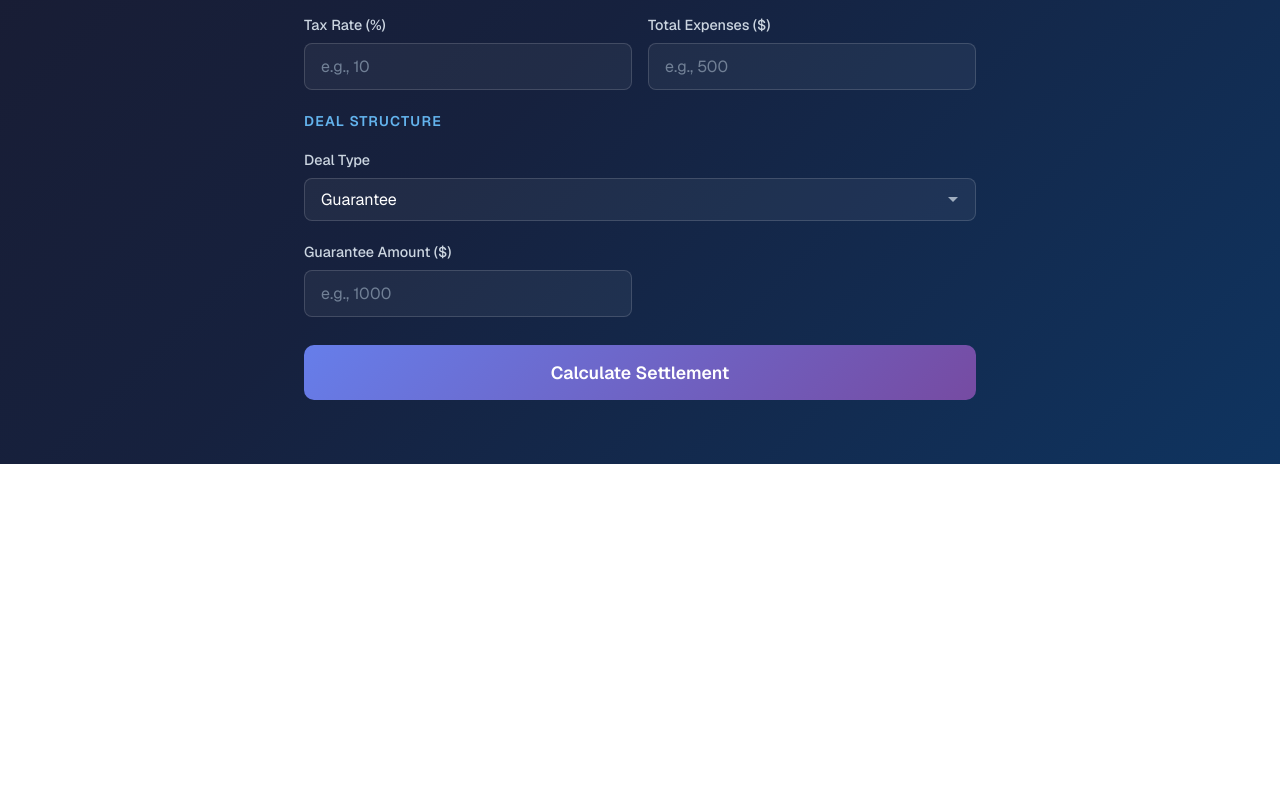
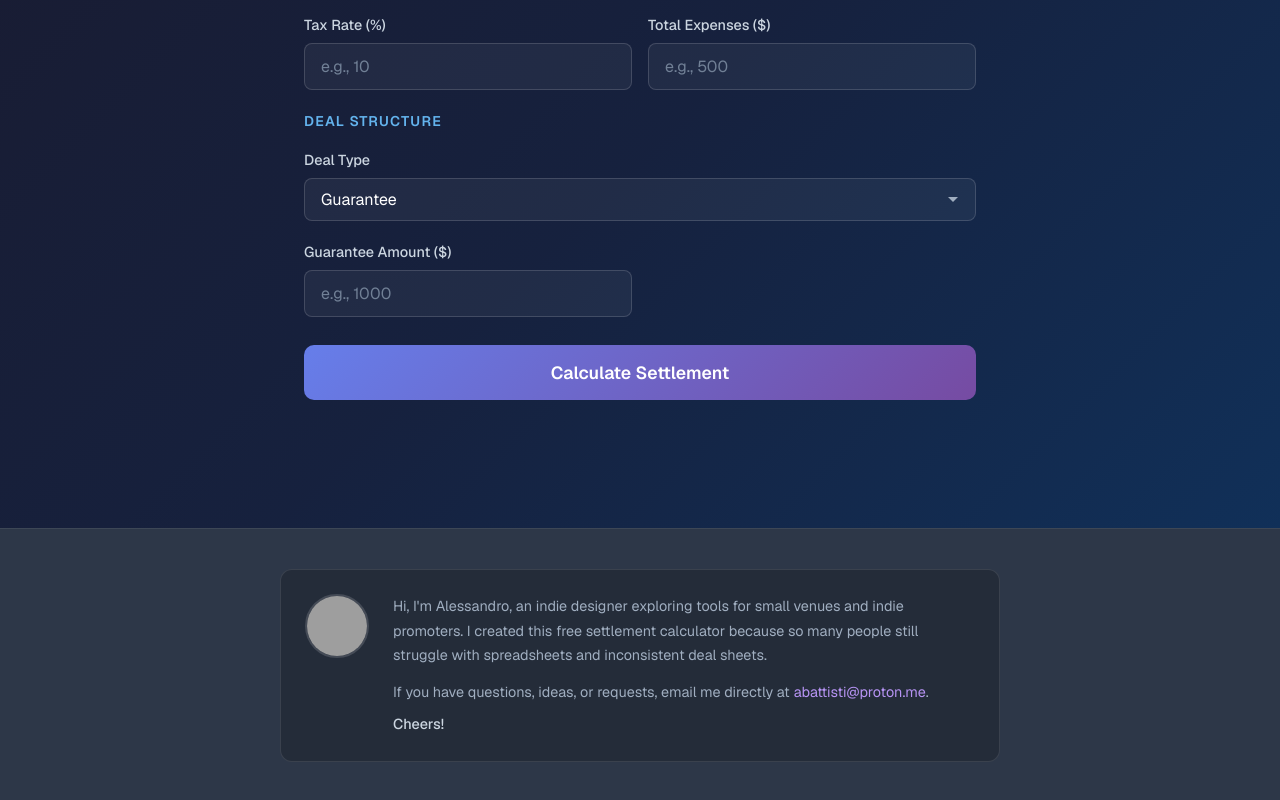
Before and after one commit to abattisti17/show-settlement-calculator, a Next.js app: page / in a window 1280 px wide. Shown: the part 485-1285 px from the top of the page. Before the commit the page ends 949 px from the top, so only its background shows below. Built offline with nearby package versions, Linux system fonts and the light colour scheme; grey boxes are pictures that could not be loaded.

Commit message:
added fotter, favicon, and my face

```diff
--- a/app/globals.css
+++ b/app/globals.css
@@ -269,6 +269,74 @@ body {
   font-style: italic;
 }
 
+/* Footer section */
+.footer-section {
+  background: #2d3748;
+  margin-top: 4rem;
+  padding: 2.5rem 1.5rem;
+  border-top: 1px solid rgba(255, 255, 255, 0.08);
+}
+
+.footer-content {
+  max-width: 720px;
+  margin: 0 auto;
+  display: flex;
+  align-items: flex-start;
+  gap: 1.5rem;
+  padding: 1.5rem;
+  background: rgba(0, 0, 0, 0.2);
+  border: 1px solid rgba(255, 255, 255, 0.1);
+  border-radius: 12px;
+}
+
+.footer-photo {
+  width: 64px;
+  height: 64px;
+  border-radius: 50%;
+  object-fit: cover;
+  border: 2px solid rgba(255, 255, 255, 0.15);
+  flex-shrink: 0;
+}
+
+.footer-text {
+  color: #a0aec0;
+  font-size: 0.9rem;
+  line-height: 1.7;
+}
+
+.footer-text p {
+  margin: 0;
+}
+
+.footer-email {
+  margin-top: 0.75rem !important;
+}
+
+.footer-email a {
+  color: #b794f4;
+  text-decoration: none;
+  margin-left: 0.25rem;
+  transition: color 0.2s;
+}
+
+.footer-email a:hover {
+  color: #d6bcfa;
+}
+
+.footer-cheers {
+  margin-top: 0.5rem !important;
+  color: #cbd5e0;
+  font-weight: 500;
+}
+
+@media (max-width: 500px) {
+  .footer-content {
+    flex-direction: column;
+    align-items: center;
+    text-align: center;
+  }
+}
+
 /* Print styles - only show results when printing */
 @media print {
 body {
@@ -354,4 +422,8 @@ body {
   .artist-name-display {
     color: #333;
   }
+
+  .footer-section {
+    display: none;
+  }
 }
--- a/app/page.tsx
+++ b/app/page.tsx
@@ -253,6 +253,7 @@ export default function Home() {
   // -----------------------------------------
 
   return (
+    <>
     <main className="container">
       {/* Header */}
       <header className="header">
@@ -459,5 +460,32 @@ export default function Home() {
         </section>
       )}
       </main>
+
+      {/* Footer */}
+      <footer className="footer-section">
+        <div className="footer-content">
+          <img
+            src="/my-photo.png"
+            alt="Founder photo"
+            className="footer-photo"
+          />
+
+          <div className="footer-text">
+            <p>
+              Hi, I&apos;m Alessandro, an indie designer exploring tools for small venues and indie promoters.
+              I created this free settlement calculator because so many people still struggle
+              with spreadsheets and inconsistent deal sheets.
+            </p>
+            <p className="footer-email">
+              If you have questions, ideas, or requests, email me directly at
+              <a href="mailto:abattisti@proton.me">
+                abattisti@proton.me
+              </a>.
+            </p>
+            <p className="footer-cheers">Cheers!</p>
+          </div>
+        </div>
+      </footer>
+    </>
   );
 }
```
